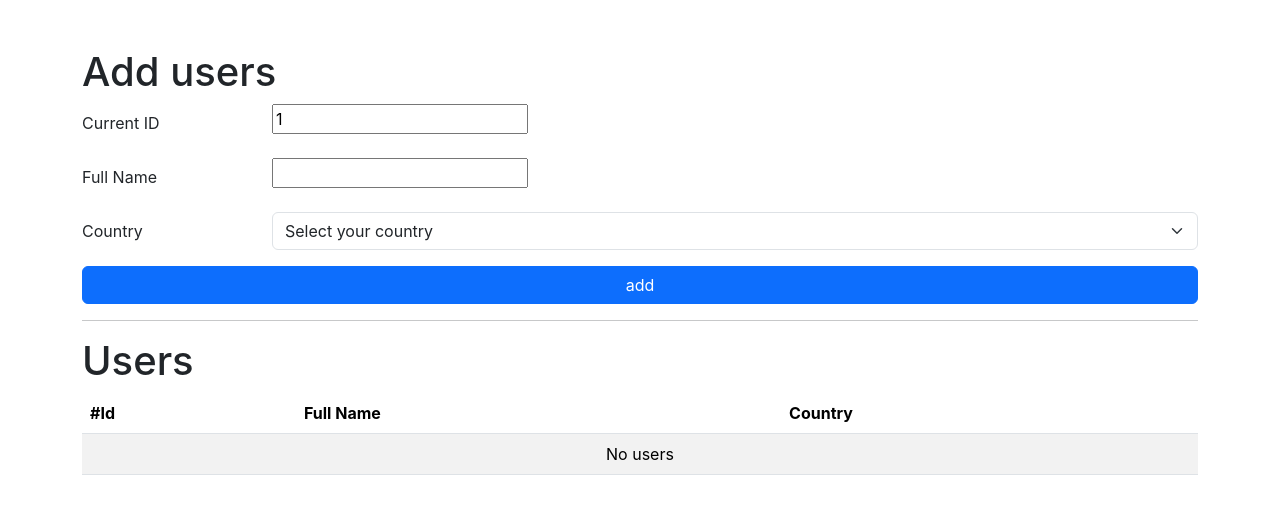
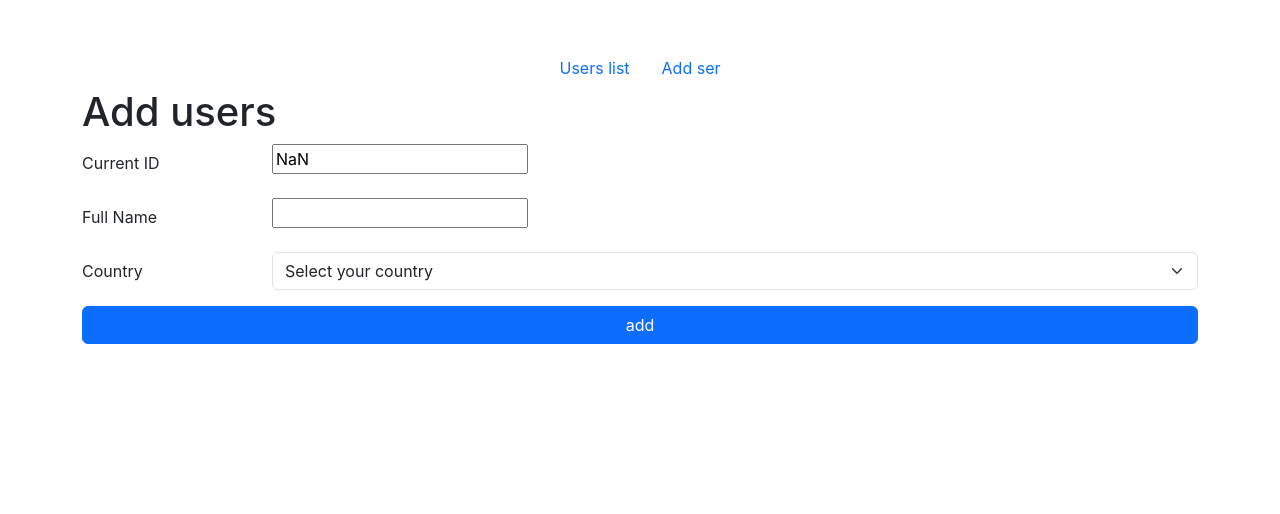
Before and after one commit to Abdo-esse/first_app_react, a React (Create React App) app: page /user/1/edit in a window 1280 px wide. Shown: the top 514 px of the page. Built offline with nearby package versions, Linux system fonts and the light colour scheme.

Commit message:
termin route

```diff
--- a/src/Tps/Users/UsersApp.jsx
+++ b/src/Tps/Users/UsersApp.jsx
@@ -1,25 +1,11 @@
-import React, { useState } from 'react'
-import UsersTable from './UsersTable'
-import UsersAdd from './UsersAdd'
+import React, { createContext, useState } from 'react'
 
+import UsersLayout from './UsersLayout'
 
-const INITIAL_DATA=[
-    {
-        id:1,
-        fullName:'ABDEL ILAH ESSEMLAI',
-        country: 'Morocco'
-    },
-    {
-        id:2,
-        fullName:'ABDEL ILAH ESSEMLAI',
-        country: 'Morocco'
-    },
-    {
-        id:3,
-        fullName:'ABDEL ILAH ESSEMLAI',
-        country: 'Morocco'
-    }
-]
+ const UsersContext=createContext({
+    users:[],
+    lastId:0
+ })
 
 function UsersApp() {
     const [users,setUsers]=useState([])
@@ -30,9 +16,7 @@ function UsersApp() {
     }
   return (
     <>
-    <UsersAdd lastId={lastId} onAddUser={addUser} />
-    <hr />
-    <UsersTable users={users}/>
+       <UsersLayout/>
     </>
 
   )
```
